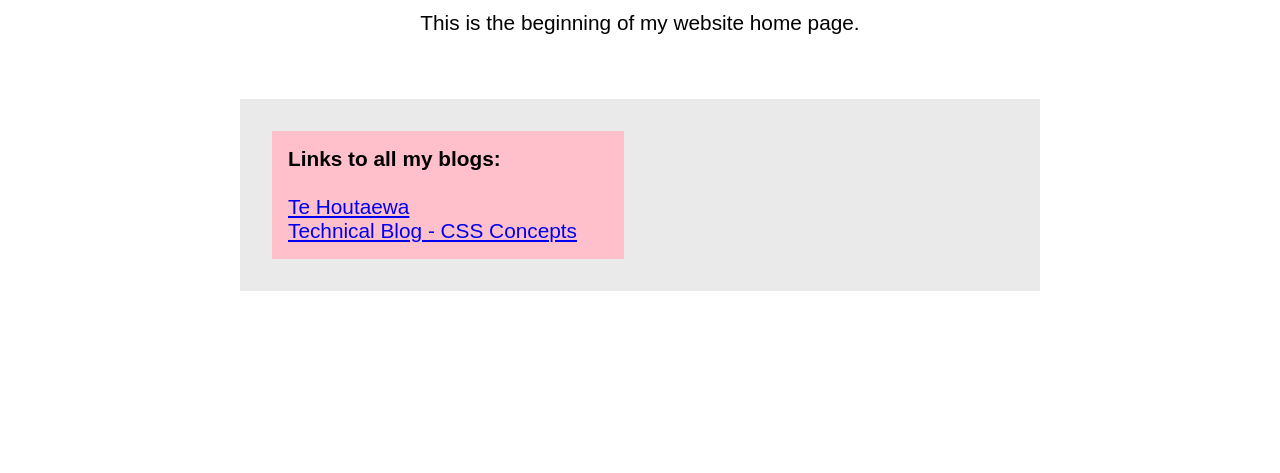
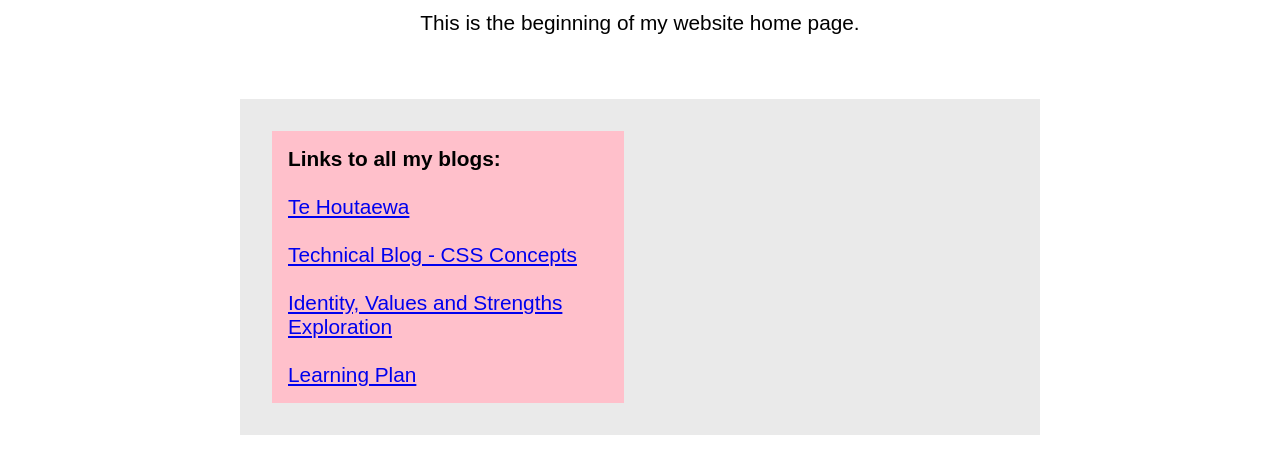
Before and after one commit to MorganHannahRoss/MorganHannahRoss, a plain HTML site: page index.html in a window 1280 px wide. Shown: the part 627-1100 px from the top of the page. Before the commit the page ends 1078 px from the top, so only its background shows below. Drawn offline with Linux system fonts and the light colour scheme.

Commit message:
updated blog links

```diff
--- a/index.html
+++ b/index.html
@@ -25,10 +25,20 @@
         <strong>Links to all my blogs:</strong>
         <br />
         <br />
-
         <a href="blog/te-houtaewa-template.html">Te Houtaewa </a>
         <br />
+        <br />
+
         <a href="blog/html-css.html">Technical Blog - CSS Concepts</a>
+        <br />
+        <br />
+        <a href="blog/identity-values.html"
+          >Identity, Values and Strengths Exploration</a
+        >
+        <br />
+        <br />
+        <a href="blog/learning-plan.html"> Learning Plan</a>
+        <br />
       </div>
     </main>
   </div>
```
